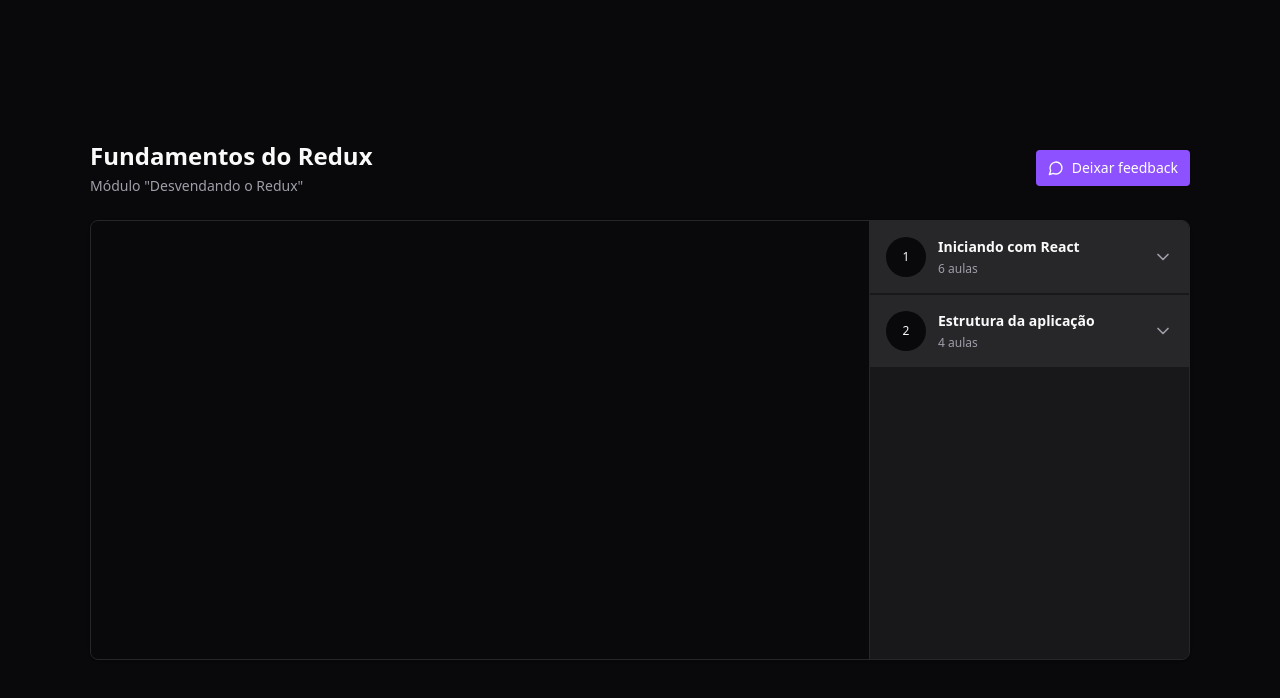
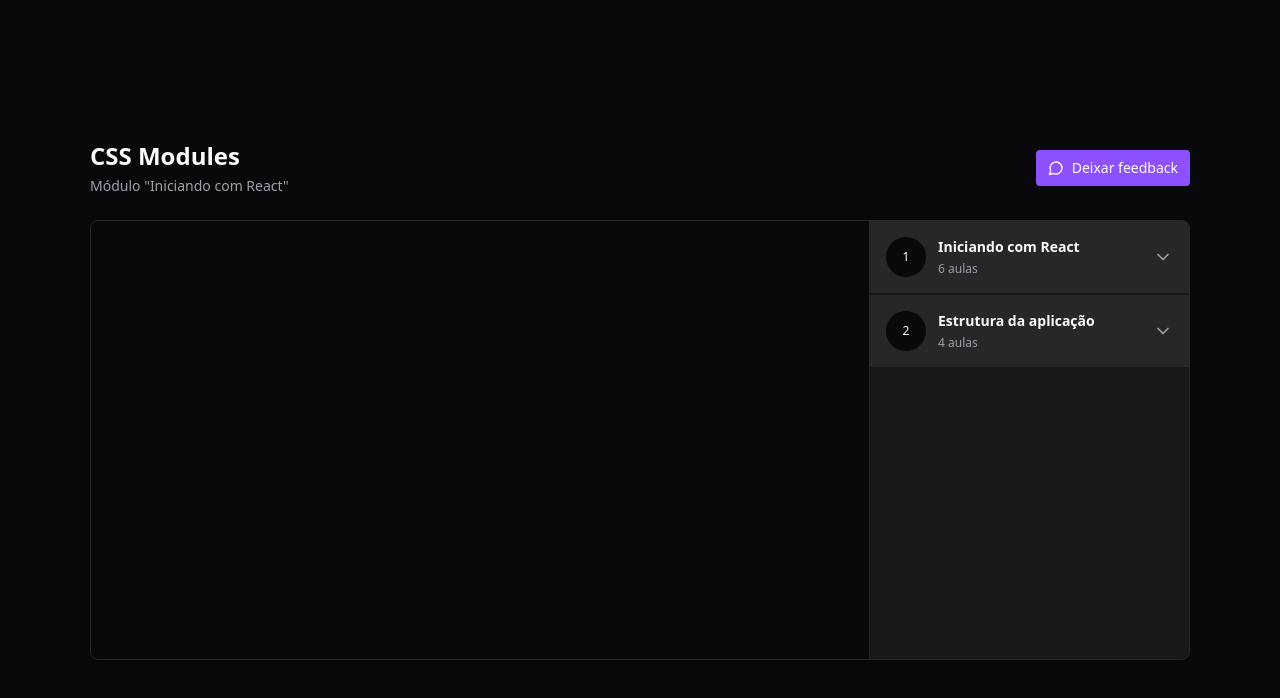
Before and after one commit to Beatriz-Cavallieri/redux-zustand-app, a React (Vite) app: page / in a window 1280 px wide. Shown: the top 698 px of the page. Built offline with nearby package versions, Linux system fonts and the light colour scheme.

Commit message:
Changes video when clicking on lesson name; removes all hardcoded values from the Player page

```diff
--- a/src/components/Header/index.tsx
+++ b/src/components/Header/index.tsx
@@ -1,8 +1,13 @@
+import { useAppSelector } from "../../store/hooks"
+
 const Header = () => {
+    const { modules, currentLesson, currentModule } = useAppSelector(state => state.player)
+    const moduleTitle = modules[currentModule].title
+    const lessonTitle = modules[currentModule].lessons[currentLesson].title
     return (
         <div className="flex flex-col gap-1">
-            <h1 className="text-2xl font-bold">Fundamentos do Redux</h1>
-            <span className="text-sm text-zinc-400">Módulo "Desvendando o Redux"</span>
+            <h1 className="text-2xl font-bold">{lessonTitle}</h1>
+            <span className="text-sm text-zinc-400">Módulo "{moduleTitle}"</span>
         </div>
     )
 }
--- a/src/components/Lesson/index.tsx
+++ b/src/components/Lesson/index.tsx
@@ -2,12 +2,13 @@ import { Video as VideoIcon } from "lucide-react"
 
 interface LessonProps {
     title: string,
-    duration: string
+    duration: string,
+    onPlay: () => void
 }
 
-const Lesson = ({ title, duration }: LessonProps) => {
+const Lesson = ({ title, duration, onPlay }: LessonProps) => {
     return (
-        <button className="flex items-center gap-3 text-sm text-zinc-400">
+        <button onClick={onPlay} className="flex items-center gap-3 text-sm text-zinc-400">
             <VideoIcon className="w-4 h-4 text-zinc-500" />
             <span>{title}</span>
             <span className="ml-auto font-mono text-xs text-zinc-500">{duration}</span>
--- a/src/components/Module/index.tsx
+++ b/src/components/Module/index.tsx
@@ -2,6 +2,8 @@ import { ChevronDown } from "lucide-react"
 import Lesson from "../Lesson"
 import { Collapsible, CollapsibleContent, CollapsibleTrigger } from "@radix-ui/react-collapsible"
 import { useAppSelector } from "../../store/hooks"
+import { useDispatch } from "react-redux"
+import { play } from "../../store/slices/player"
 
 interface ModuleProps {
     moduleIndex: number
@@ -11,6 +13,12 @@ interface ModuleProps {
 
 const Module = ({ moduleIndex, title, amountOfLessons }: ModuleProps) => {
     const lessons = useAppSelector(state => state.player.modules[moduleIndex].lessons)
+
+    const dispatch = useDispatch()
+
+    const onPlay = (lessonIndex: number) => {
+        dispatch(play([moduleIndex, lessonIndex]))
+    }
 
     return (
         <Collapsible className="group">
@@ -28,11 +36,14 @@ const Module = ({ moduleIndex, title, amountOfLessons }: ModuleProps) => {
             </CollapsibleTrigger>
             <CollapsibleContent>
                 <nav className="relative flex flex-col gap-4 p-6">
-                    {lessons.map((lesson, index) => {
-                        return (
-                            <Lesson key={index} title={lesson.title} duration={lesson.duration} />
-                        )
-                    })}
+                    {lessons.map((lesson, index) => (
+                        <Lesson
+                            key={index}
+                            title={lesson.title}
+                            duration={lesson.duration}
+                            onPlay={() => onPlay(index)} />
+                    )
+                    )}
                 </nav>
             </CollapsibleContent>
         </Collapsible>
--- a/src/components/Video/index.tsx
+++ b/src/components/Video/index.tsx
@@ -1,6 +1,11 @@
 import ReactPlayer from "react-player"
+import { useAppSelector } from "../../store/hooks"
 
 const Video = () => {
+    const { modules, currentLesson, currentModule } = useAppSelector(state => state.player)
+
+    const id = modules[currentModule].lessons[currentLesson].id
+
     return (
         <div className="flex-1">
             <div className="w-full bg-zinc-950 aspect-video">
@@ -8,7 +13,7 @@ const Video = () => {
                     width="100%"
                     height="100%"
                     controls
-                    url="https://www.youtube.com/watch?v=Jai8w6K_GnY"
+                    url={`https://www.youtube.com/watch?v=${id}`}
                 />
             </div>
         </div>
--- a/src/store/slices/player.ts
+++ b/src/store/slices/player.ts
@@ -32,7 +32,13 @@ const initialState = {
 const playerSlice = createSlice({
   initialState,
   name: 'lessons',
-  reducers: {}
+  reducers: {
+    play: (state, action) => {
+      state.currentModule = action.payload[0]
+      state.currentLesson = action.payload[1]
+    }
+  }
 })
 
 export const player = playerSlice.reducer
+export const { play } = playerSlice.actions
```
Also changed, not shown: src/store/hooks.ts (line endings or trailing spaces).
